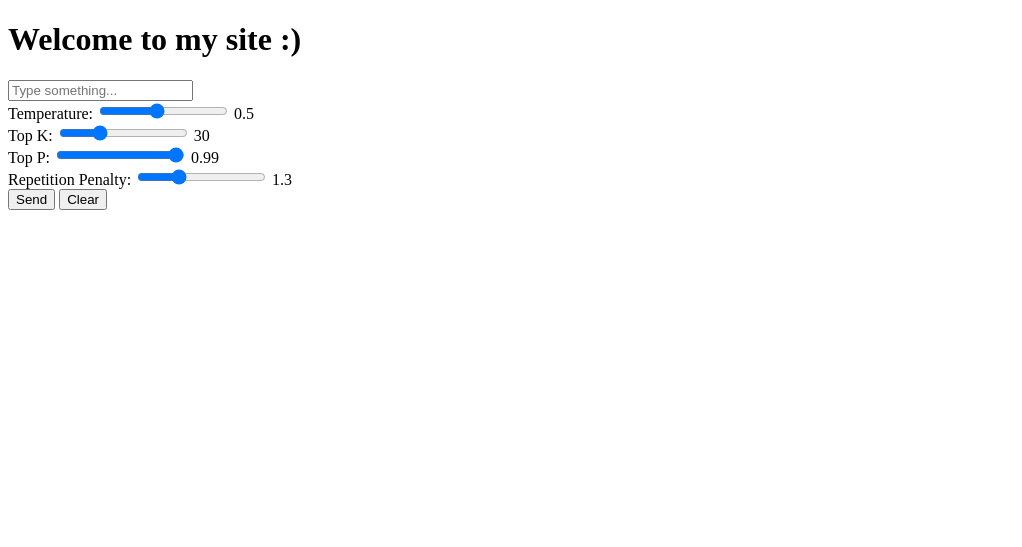
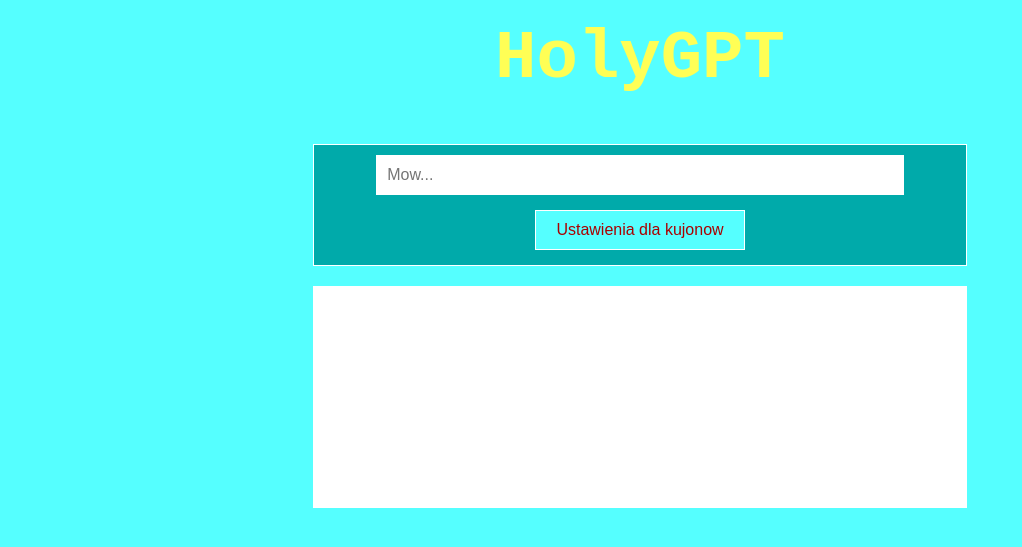
Before and after one commit to kruczys/HolyGPT, a Flask app: page / in a window 1280 px wide. Shown: the top 547 px of the page, without its empty margins (0-1022 px from the left). Run offline with Flask 3, Linux system fonts and the light colour scheme.

Commit message:
Created styling

```diff
--- a/web_app/server.py
+++ b/web_app/server.py
@@ -6,12 +6,12 @@ app = Flask(__name__)
 model = GPT2LMHeadModel.from_pretrained("../bible_model")
 tokenizer = GPT2Tokenizer.from_pretrained("../bible_model")
 
-def generate_response(prompt, temp=0.5, top_k=30, top_p=0.99, repetition_penalty=1.3):
+def generate_response(prompt, max_tokens=100, temp=0.5, top_k=30, top_p=0.99, repetition_penalty=1.3):
     inputs = tokenizer(prompt, return_tensors="pt")
     outputs = model.generate(
         inputs["input_ids"],
         attention_mask=inputs["attention_mask"],
-        max_length=200,
+        max_length=max_tokens,
         num_return_sequences=1,
         temperature=temp,
         top_k=top_k,
@@ -35,8 +35,9 @@ def response():
     top_k = int(data.get('top_k', 30))
     top_p = float(data.get('top_p', 0.99))
     repetition_penalty = float(data.get('repetition_penalty', 1.3))
-    response_text = generate_response(user_input, temp, top_k, top_p, repetition_penalty)
-    print(temp, top_k, top_p, repetition_penalty)
+    max_tokens = int(data.get('max_tokens', 100))
+    response_text = generate_response(user_input, max_tokens, temp, top_k, top_p, repetition_penalty)
+    print(max_tokens, temp, top_k, top_p, repetition_penalty)
     return jsonify({"message": response_text})
 
 if __name__ == "__main__":
--- a/web_app/static/css/style.css
+++ b/web_app/static/css/style.css
@@ -0,0 +1,74 @@
+body {
+    background-color: #55FFFF;
+    color: #55FFFF;
+    font-family: 'Courier New', Courier, monospace;
+    text-align: center;
+}
+
+h1 {
+    color: #FFFF55;
+    margin-top: 20px;
+    font-size: 69px;
+}
+
+#user_panel {
+    border: 1px solid #FFFFFF;
+    padding: 10px;
+    margin: 20px auto;
+    width: 50%;
+    background-color: #00AAAA;
+}
+
+input[type="text"] {
+    width: 80%;
+    padding: 10px;
+    margin-bottom: 10px;
+    background-color: #FFFFFF;
+    color: #AA0000;
+    border: 1px solid #FFFFFF;
+    font-size: 16px;
+}
+
+label {
+    color: #FFFF00;
+    display: inline-block;
+    width: 150px;
+    text-align: right;
+    margin-right: 10px;
+}
+
+input[type="range"] {
+    width: 60%;
+    margin: 5px 0;
+}
+
+span {
+    color: #FF00FF;
+    margin-left: 10px;
+}
+
+button {
+    background-color: #55FFFF;
+    color: #AA0000;
+    border: 1px solid #FFFFFF;
+    padding: 10px 20px;
+    font-size: 16px;
+    cursor: pointer;
+    margin: 5px;
+}
+
+button:hover {
+    background-color: #FF00FF;
+    color: #FFFF55;
+}
+
+#chat {
+    border: 1px solid #FFFFFF;
+    padding: 10px;
+    margin: 20px auto;
+    width: 50%;
+    height: 200px;
+    background-color: #FFFFFF;
+    overflow-y: scroll;
+    color: #AA0000;
+}
--- a/web_app/static/scripts/chat.js
+++ b/web_app/static/scripts/chat.js
@@ -4,12 +4,13 @@ function sendMessage() {
     inputBox.value = "";
 
     const chatBox = document.getElementById("chat");
-    chatBox.innerHTML += '<p>You: ' + userText + '</p>';
+    chatBox.innerHTML += '<p>Ty: ' + userText + '</p>';
 
     const temperature = document.getElementById("temperature").value;
     const top_k = document.getElementById("top_k").value;
     const top_p = document.getElementById("top_p").value;
     const repetition_penalty = document.getElementById("repetition_penalty").value;
+    const max_tokens = document.getElementById("max_tokens").value;
 
     fetch("/chat", {
         method: "POST",
@@ -21,12 +22,13 @@ function sendMessage() {
             temperature: temperature,
             top_k: top_k,
             top_p: top_p,
-            repetition_penalty: repetition_penalty
+            repetition_penalty: repetition_penalty,
+            max_tokens: max_tokens
         })
     })
         .then(response => response.json())
         .then(text => {
-            chatBox.innerHTML += '<p>Bot: ' + text.message + '</p>';
+            chatBox.innerHTML += '<p>Slowo Boze: ' + text.message + '</p>';
             console.log(text)
         });
 }
--- a/web_app/templates/index.html
+++ b/web_app/templates/index.html
@@ -10,10 +10,11 @@
 </head>
 
 <body>
-    <h1>Welcome to my site :)</h1>
+    <h1>HolyGPT</h1>
     <div id="user_panel">
-        <input type="text" id="user_input" placeholder="Type something..."></input>
-
+        <input type="text" id="user_input" placeholder="Mow..."></input>
+        <button id="toggle_settings">Ustawienia dla kujonow</button>
+        <div id="settings" style="display:none;">
             <div>
                 <label for="temperature">Temperature:</label>
                 <input type="range" id="temperature" name="temperature" min="0.1" max="1.0" step="0.05" value="0.5">
@@ -30,14 +31,33 @@
                 <span id="top_p_value">0.99</span>
             </div>
             <div>
-            <label for="repetition_penalty">Repetition Penalty:</label>
+                <label for="repetition_penalty">Repetition penalty:</label>
                 <input type="range" id="repetition_penalty" name="repetition_penalty" min="1.0" max="2.0" step="0.1"
                     value="1.3">
                 <span id="rep_penalty_value">1.3</span>
             </div>
-        <button onclick="sendMessage()">Send</button>
-        <button onclick="clearChat()">Clear</button>
+            <div>
+                <label for="max_tokens">Max tokens:</label>
+                <input type="range" id="max_tokens" name="max_tokens" min="1" max="512" step="1" value="100">
+                <span id="max_tokens_value">100</span>
+            </div>
+        <button onclick="sendMessage()">Przesyl mysli</button>
+        <button onclick="clearChat()">Wyczysc pergamin</button>
+    </div>
+    </div>
+    <div id="chat"></div>
     <script>
+        document.getElementById('toggle_settings').onclick = function () {
+            const settings = document.getElementById('settings');
+            if (settings.style.display === 'none' || settings.style.display === '') {
+                settings.style.display = 'block';
+            } else {
+                settings.style.display = 'none';
+            }
+        };
+        document.getElementById('max_tokens').oninput = function () {
+            document.getElementById('max_tokens_value').innerHTML = this.value;
+        }
         document.getElementById('temperature').oninput = function () {
             document.getElementById('temp_value').innerHTML = this.value;
         }
@@ -51,8 +71,6 @@
             document.getElementById('rep_penalty_value').innerHTML = this.value;
         }
     </script>
-    </div>
-    <div id="chat"></div>
 </body>
 
 </html>
```
Lines whose indentation alone changed are shown as unchanged.
